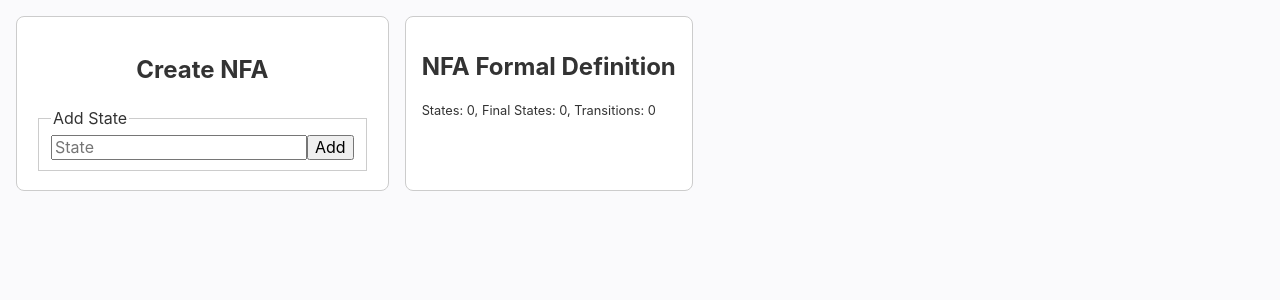
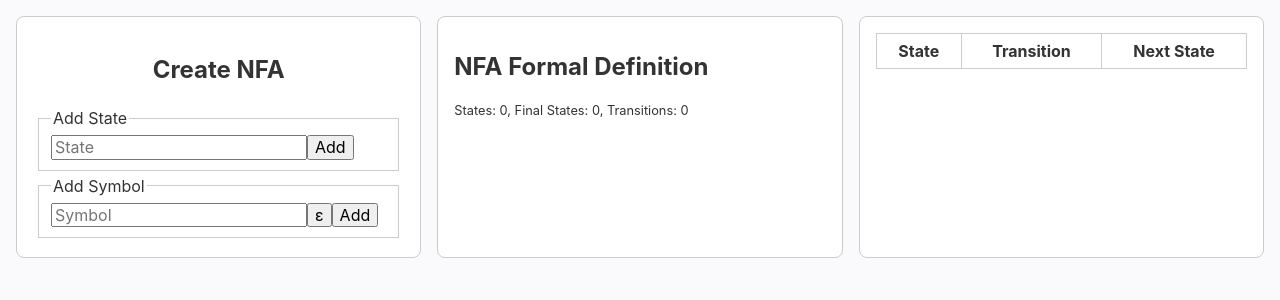
Before and after one commit to sirridemirtas/nfa-to-dfa-converter, a React (Create React App) app: page / in a window 1280 px wide. Shown: the top 300 px of the page. Built offline with nearby package versions, Linux system fonts and the light colour scheme.

Commit message:
Added symbol addition and deletion feature
Added NFA transition table
Removed unused index.css
Various bug fixes and improvements

```diff
--- a/src/App.css
+++ b/src/App.css
@@ -1,5 +1,18 @@
 body {
+  margin: 0;
+  font-family: -apple-system, BlinkMacSystemFont, "Segoe UI", "Roboto", "Oxygen",
+    "Ubuntu", "Cantarell", "Fira Sans", "Droid Sans", "Helvetica Neue",
+    sans-serif;
+  -webkit-font-smoothing: antialiased;
+  -moz-osx-font-smoothing: grayscale;
+
+  color: #333;
   background: #fafafc;
+}
+
+code {
+  font-family: source-code-pro, Menlo, Monaco, Consolas, "Courier New",
+    monospace;
 }
 
 .app {
@@ -11,11 +24,14 @@ body {
 }
 
 .app .actions,
-.app .formal_definition {
+.app .formal_definition,
+.app .tableNFA {
   padding: 16px;
   border-radius: 8px;
   border: 1px solid #ccc;
   background: #fff;
+  flex: 1;
+  min-width: 300px;
 }
 
 .app .actions {
@@ -27,3 +43,14 @@ body {
 .app fieldset {
   border: 1px solid #ccc;
 }
+
+.app .tableNFA table {
+  border-collapse: collapse;
+  width: 100%;
+}
+
+.app .tableNFA th,
+.app .tableNFA td {
+  border: 1px solid #ccc;
+  padding: 8px;
+}
--- a/src/App.js
+++ b/src/App.js
@@ -1,8 +1,12 @@
 import { useContext, useEffect } from "react";
+
 import { AppContext } from "./store/Context";
 import { AppActions } from "./store/Actions";
 
 import "./App.css";
+
+import { FormalDefinitionNFA } from "./components/FormalDefinitionNFA";
+import { TransitionTableNFA } from "./components/TransitionTableNFA";
 
 function App() {
   const { state, dispatch } = useContext(AppContext);
@@ -15,7 +19,7 @@ function App() {
   const handleAddState = (e) => {
     e.preventDefault();
 
-    const element = document.getElementById("input_state");
+    const element = document.getElementById("input_state_add");
     const val = element.value.trim();
 
     if (val && !state.states.includes(val)) {
@@ -30,7 +34,7 @@ function App() {
   const handleDeleteState = (e) => {
     e.preventDefault();
 
-    const element = document.getElementById("select_state");
+    const element = document.getElementById("select_state_delete");
     const val = element.value.trim();
     if (val) {
       dispatch({
@@ -55,7 +59,7 @@ function App() {
   const handleAddFinalState = (e) => {
     e.preventDefault();
 
-    const element = document.getElementById("input_final_state");
+    const element = document.getElementById("input_final_state_add");
     const finalState = element.value.trim();
 
     if (finalState && !state.finalStates.includes(finalState)) {
@@ -70,7 +74,7 @@ function App() {
   const handleDeleteFinalState = (e) => {
     e.preventDefault();
 
-    const element = document.getElementById("select_final_state");
+    const element = document.getElementById("select_final_state_delete");
     const finalState = element.value.trim();
 
     if (finalState) {
@@ -84,9 +88,15 @@ function App() {
   const handleAddTransition = (e) => {
     e.preventDefault();
 
-    const symbol = document.getElementById("input_symbol").value.trim();
-    const source = document.getElementById("input_source").value.trim();
-    const target = document.getElementById("input_target").value.trim();
+    const symbol = document
+      .getElementById("transition__select_symbol")
+      .value.trim();
+    const source = document
+      .getElementById("transition__select_source")
+      .value.trim();
+    const target = document
+      .getElementById("transition__select_target")
+      .value.trim();
 
     if (symbol && source && target) {
       if (
@@ -110,6 +120,36 @@ function App() {
     }
   };
 
+  const handleAddSymbol = (e) => {
+    e.preventDefault();
+
+    const element = document.getElementById("input_symbol_add");
+    const symbol = element.value.trim();
+
+    if (symbol && !state.alphabet.includes(symbol)) {
+      dispatch({
+        type: AppActions.ADD_SYMBOL,
+        payload: symbol,
+      });
+
+      element.value = "";
+    }
+  };
+
+  const handleDeleteSymbol = (e) => {
+    e.preventDefault();
+
+    const element = document.getElementById("select_symbol_delete");
+    const symbol = element.value.trim();
+
+    if (symbol) {
+      dispatch({
+        type: AppActions.DELETE_SYMBOL,
+        payload: symbol,
+      });
+    }
+  };
+
   return (
     <div className="app">
       <table className="actions">
@@ -126,7 +166,7 @@ function App() {
               <form onSubmit={handleAddState}>
                 <fieldset>
                   <legend>Add State</legend>
-                  <input type="text" id="input_state" placeholder="State" />
+                  <input type="text" id="input_state_add" placeholder="State" />
                   <button>Add</button>
                 </fieldset>
               </form>
@@ -138,7 +178,7 @@ function App() {
                 <form onSubmit={handleDeleteState}>
                   <fieldset>
                     <legend>Delete State</legend>
-                    <select id="select_state">
+                    <select id="select_state_delete">
                       {/* <option value="">- Select -</option> */}
                       {state.states
                         .slice()
@@ -148,6 +188,67 @@ function App() {
                             {state}
                           </option>
                         ))}
+                    </select>
+                    <button className="delete">Delete</button>
+                  </fieldset>
+                </form>
+              </td>
+            </tr>
+          )}
+          {
+            <tr>
+              <td>
+                <form onSubmit={handleAddSymbol}>
+                  <fieldset>
+                    <legend>Add Symbol</legend>
+                    <input
+                      type="text"
+                      id="input_symbol_add"
+                      placeholder="Symbol"
+                    />
+                    <button
+                      onClick={(e) => {
+                        e.preventDefault();
+                        document.getElementById("input_symbol_add").value = "ε";
+                      }}
+                    >
+                      ε
+                    </button>
+                    <button>Add</button>
+                  </fieldset>
+                </form>
+              </td>
+            </tr>
+          }
+          {state.alphabet.length > 0 && (
+            <tr>
+              <td>
+                <form onSubmit={handleDeleteSymbol}>
+                  <fieldset>
+                    <legend>Delete Symbol</legend>
+                    <select id="select_symbol_delete">
+                      <option value="">- Select -</option>
+                      {state.alphabet.map((symbol) => (
+                        <option key={symbol}>{symbol}</option>
+                      ))}
+                    </select>
+                    <button className="delete">Delete</button>
+                  </fieldset>
+                </form>
+              </td>
+            </tr>
+          )}
+          {state.alphabet > 0 && (
+            <tr>
+              <td>
+                <form onSubmit={handleDeleteSymbol}>
+                  <fieldset>
+                    <legend>Delete Symbol</legend>
+                    <select id="select_symbol">
+                      <option value="">- Select -</option>
+                      {state.alphabet.map((symbol) => (
+                        <option key={symbol}>{symbol}</option>
+                      ))}
                     </select>
                     <button className="delete">Delete</button>
                   </fieldset>
@@ -181,7 +282,7 @@ function App() {
                 <form onSubmit={handleAddFinalState}>
                   <fieldset>
                     <legend>Add Final State</legend>
-                    <select id="input_final_state">
+                    <select id="input_final_state_add">
                       <option value="">- Select -</option>
                       {state.states
                         .filter((s) => !state.finalStates.includes(s))
@@ -201,7 +302,7 @@ function App() {
                 <form onSubmit={handleDeleteFinalState}>
                   <fieldset>
                     <legend>Delete Final State</legend>
-                    <select id="select_final_state">
+                    <select id="select_final_state_delete">
                       <option value="">- Select -</option>
                       {state.finalStates.reverse().map((state) => (
                         <option key={state}>{state}</option>
@@ -219,22 +320,22 @@ function App() {
                 <form onSubmit={handleAddTransition}>
                   <fieldset>
                     <legend>Add Transition</legend>
-                    <input type="text" id="input_symbol" placeholder="Symbol" />
-                    <button
-                      onClick={(e) => {
-                        e.preventDefault();
-                        document.getElementById("input_symbol").value = "ε";
-                      }}
-                    >
-                      ε
-                    </button>
-                    <select id="input_source">
+                    {/* <input type="text" id="input_symbol" placeholder="Symbol" /> */}
+                    <select id="transition__select_symbol">
+                      <option value="">- Symbol -</option>
+                      <option value="ε">ε</option>
+                      {state.alphabet.map((s) => (
+                        <option key={s}>{s}</option>
+                      ))}
+                    </select>
+
+                    <select id="transition__select_source">
                       <option value="">- Source -</option>
                       {state.states.map((s) => (
                         <option key={s}>{s}</option>
                       ))}
                     </select>
-                    <select id="input_target">
+                    <select id="transition__select_target">
                       <option value="">- Target -</option>
                       {state.states.map((s) => (
                         <option key={s}>{s}</option>
@@ -249,12 +350,15 @@ function App() {
           {state.states.length > 0 && (
             <tr>
               <td>
+                {/* NOTE: The application needs to be reset
+                when the context structure is changed
+                because the data in local storage remains the same */}
                 <button
                   onClick={() => {
                     dispatch({ type: AppActions.RESET });
                   }}
                 >
-                  Reset DFA
+                  Reset NFA
                 </button>
               </td>
             </tr>
@@ -262,44 +366,8 @@ function App() {
         </tbody>
       </table>
 
-      <div className="formal_definition">
-        <h2>NFA Formal Definition</h2>
-        {state.states.length > 0 && (
-          <p>
-            <b>Q</b>: {state.states.join(", ")}
-          </p>
-        )}
-        {state.startState && (
-          <p>
-            <b>
-              q<sub>0</sub>
-            </b>
-            : {state.startState}
-          </p>
-        )}
-        {state.finalStates.length > 0 && (
-          <p>
-            <b>F</b>: {state.finalStates.join(", ")}
-          </p>
-        )}
-        {state.transitions.length > 0 && (
-          <p>
-            <b>δ</b>:{" "}
-            {state.transitions.map((t, index) => (
-              <span key={index}>
-                δ({t[1]}, {t[0]}) = {"{"}
-                {t[2]}
-                {"}"}
-                {index < state.transitions.length - 1 && ", "}
-              </span>
-            ))}
-          </p>
-        )}
-        <small>
-          States: {state.states.length}, Final States:{" "}
-          {state.finalStates.length}, Transitions: {state.transitions.length}
-        </small>
-      </div>
+      <FormalDefinitionNFA />
+      <TransitionTableNFA />
     </div>
   );
 }
--- /dev/null
+++ b/src/components/FormalDefinitionNFA.js
@@ -0,0 +1,52 @@
+import { useContext } from "react";
+import { AppContext } from "../store/Context";
+
+export const FormalDefinitionNFA = () => {
+  const { state } = useContext(AppContext);
+
+  return (
+    <div className="formal_definition">
+      <h2>NFA Formal Definition</h2>
+      {state.states.length > 0 && (
+        <p>
+          <b>Q</b>: {state.states.join(", ")}
+        </p>
+      )}
+      {state.alphabet.length > 0 && (
+        <p>
+          <b>Σ</b>: {state.alphabet.join(", ")}
+        </p>
+      )}
+      {state.startState && (
+        <p>
+          <b>
+            q<sub>0</sub>
+          </b>
+          : {state.startState}
+        </p>
+      )}
+      {state.finalStates.length > 0 && (
+        <p>
+          <b>F</b>: {state.finalStates.join(", ")}
+        </p>
+      )}
+      {state.transitions.length > 0 && (
+        <p>
+          <b>δ</b>:{" "}
+          {state.transitions.map((t, index) => (
+            <span key={index}>
+              δ({t[1]}, {t[0]}) = {"{"}
+              {t[2]}
+              {"}"}
+              {index < state.transitions.length - 1 && ", "}
+            </span>
+          ))}
+        </p>
+      )}
+      <small>
+        States: {state.states.length}, Final States: {state.finalStates.length},
+        Transitions: {state.transitions.length}
+      </small>
+    </div>
+  );
+};
--- /dev/null
+++ b/src/components/TransitionTableNFA.js
@@ -0,0 +1,29 @@
+import { useContext } from "react";
+import { AppContext } from "../store/Context";
+
+export const TransitionTableNFA = () => {
+  const { state } = useContext(AppContext);
+
+  return (
+    <div className="tableNFA">
+      <table>
+        <thead>
+          <tr>
+            <th>State</th>
+            <th>Transition</th>
+            <th>Next State</th>
+          </tr>
+        </thead>
+        <tbody>
+          {state.transitions.map((transition, index) => (
+            <tr key={index}>
+              <td>{transition[1]}</td>
+              <td>{transition[0]}</td>
+              <td>{transition[2]}</td>
+            </tr>
+          ))}
+        </tbody>
+      </table>
+    </div>
+  );
+};
--- a/src/index.css
+++ /dev/null
@@ -1,15 +0,0 @@
-body {
-  margin: 0;
-  font-family: -apple-system, BlinkMacSystemFont, "Segoe UI", "Roboto", "Oxygen",
-    "Ubuntu", "Cantarell", "Fira Sans", "Droid Sans", "Helvetica Neue",
-    sans-serif;
-  -webkit-font-smoothing: antialiased;
-  -moz-osx-font-smoothing: grayscale;
-
-  color: #333;
-}
-
-code {
-  font-family: source-code-pro, Menlo, Monaco, Consolas, "Courier New",
-    monospace;
-}
--- a/src/index.js
+++ b/src/index.js
@@ -1,7 +1,6 @@
 import React from "react";
 import ReactDOM from "react-dom/client";
 import "normalize.css";
-import "./index.css";
 import { AppProvider } from "./store/Context";
 import App from "./App";
 
--- a/src/store/Context.js
+++ b/src/store/Context.js
@@ -8,6 +8,7 @@ export const initialState = {
   startState: "",
   finalStates: [],
   transitions: [],
+  alphabet: [],
 };
 
 const AppProvider = ({ children }) => {
--- a/src/store/Reducer.js
+++ b/src/store/Reducer.js
@@ -50,6 +50,7 @@ export const AppReducer = (state, action) => {
         ...state,
         transitions: [
           ...state.transitions,
+          // transition format: [symbol, source, target]
           [action.payload.symbol, action.payload.source, action.payload.target],
         ],
       };
@@ -65,6 +66,23 @@ export const AppReducer = (state, action) => {
     case AppActions.RESET:
       return initialState;
 
+    case AppActions.ADD_SYMBOL:
+      return {
+        ...state,
+        alphabet: [...state.alphabet, action.payload],
+      };
+
+    case AppActions.DELETE_SYMBOL:
+      return {
+        ...state,
+        alphabet: state.alphabet.filter((symbol) => symbol !== action.payload),
+
+        // Remove the symbol from the transitions
+        transitions: state.transitions.filter(
+          (transition) => transition[0] !== action.payload
+        ),
+      };
+
     default:
       return state;
   }
```
Also changed, not shown: src/store/Actions.js (+21 -0 lines).
